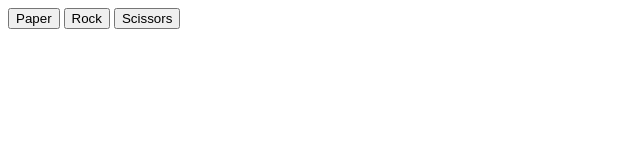
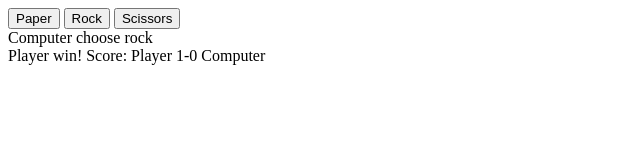
Before and after one commit to Riuzzo01/Rock_Paper_Scissors, a plain HTML site: page index.html in a window 1280 px wide. Both pictures are taken after a click on the button "Paper". Shown: the whole page, without its empty margins (0-640 px from the left). Drawn offline with Linux system fonts and the light colour scheme.

Commit message:
Add a record of the score

```diff
--- a/index.html
+++ b/index.html
@@ -13,5 +13,6 @@
         <button id="rock">Rock</button>
         <button id="scissors">Scissors</button>
     </div>
+    <div class="compmove"></div>
 </body>
 </html>
--- a/rock_paper_scissors.js
+++ b/rock_paper_scissors.js
@@ -50,37 +50,35 @@ function playRound(playerSelection, computerSelection) {
 }
 
 function game(playerSelection) {
-    let playerScore = 0;
-    let computerScore = 0;
     let computerSelection = computerPlay();
-    console.log("Computer choosed ", computerSelection);
+    const compMove = document.querySelector(".compmove");
+    compMove.textContent = "Computer choose " + computerSelection;
     let result = playRound(playerSelection, computerSelection);
+    const score = document.createElement("div");
     if(result === 0) {
-       console.log("It's a tie! Score: Player ", playerScore, "-", computerScore, " Computer");
+        score.textContent = "It's a tie! Score: Player " + playerScore + "-" + computerScore + " Computer";
     }
     else if(result === 1) {
         playerScore++;
-        console.log("Player win! Score: Player", playerScore, "-", computerScore, " Computer");
+        score.textContent = "Player win! Score: Player " + playerScore + "-" + computerScore + " Computer";
     }
     else {
         computerScore++;
-        console.log("Player lost! Score: Player", playerScore, "-", computerScore, " Computer");
+        score.textContent = "Player lost! Score: Player " + playerScore + "-" + computerScore + " Computer";
     }
-    if(computerScore === 3) {
-        console.log("Game has end! Computer is the winner!!! Score: Player ", playerScore, "-", computerScore, " Computer");
-        return;
+    compMove.appendChild(score);
+    if(computerScore === 5 || playerScore === 5) {
+        alert("Game Finished!!!")
     }
-    if(playerScore === 3) {
-        console.log("Game has end! Player is the winner!!! Score: Player ", playerScore, "-", computerScore, " Computer");
-        return;
-    }
-    console.log("Game has end! Score: ", playerScore, "-", computerScore, " Computer")
 }
 
 const btnPaper = document.getElementById('paper');
 const btnRock = document.getElementById('rock');
 const btnScissors = document.getElementById('scissors');
 
+let playerScore = 0;
+let computerScore = 0;
+
 btnPaper.addEventListener('click', () => {game("paper");});
 btnRock.addEventListener('click', () => {game("rock");});
 btnScissors.addEventListener('click', () => {game("scissors");});
```
